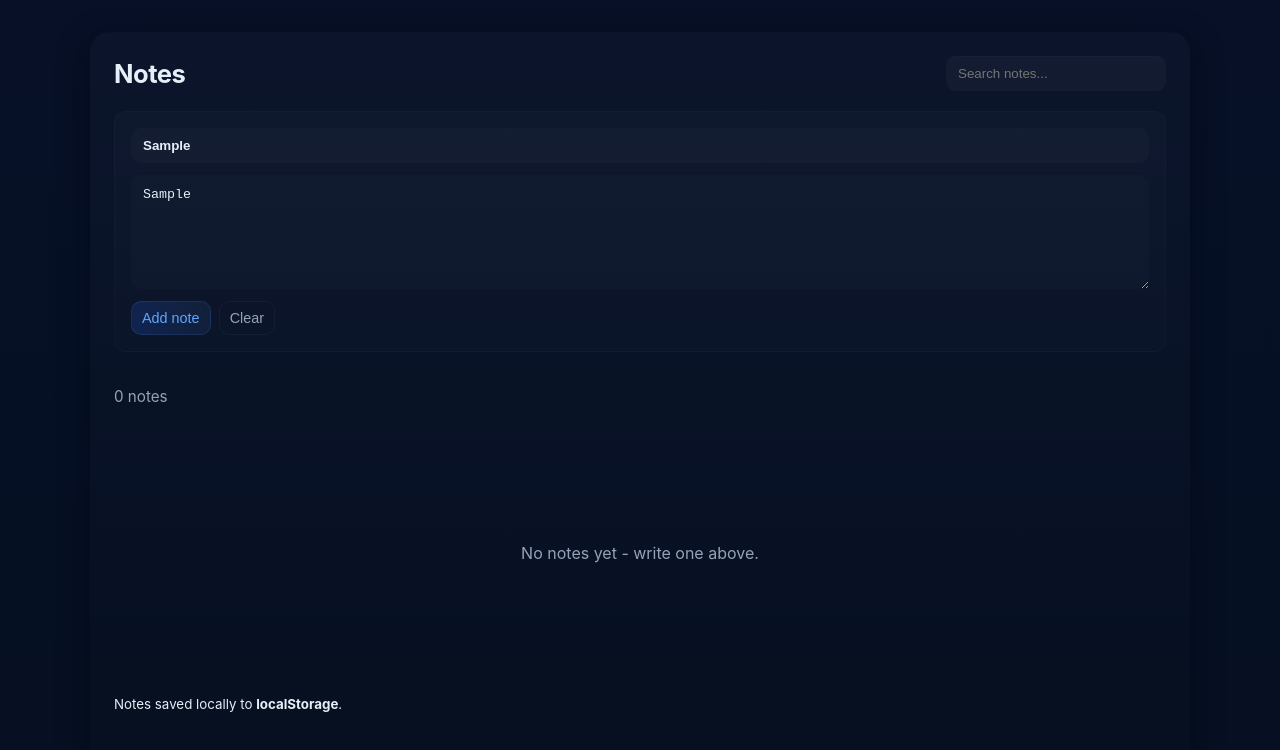
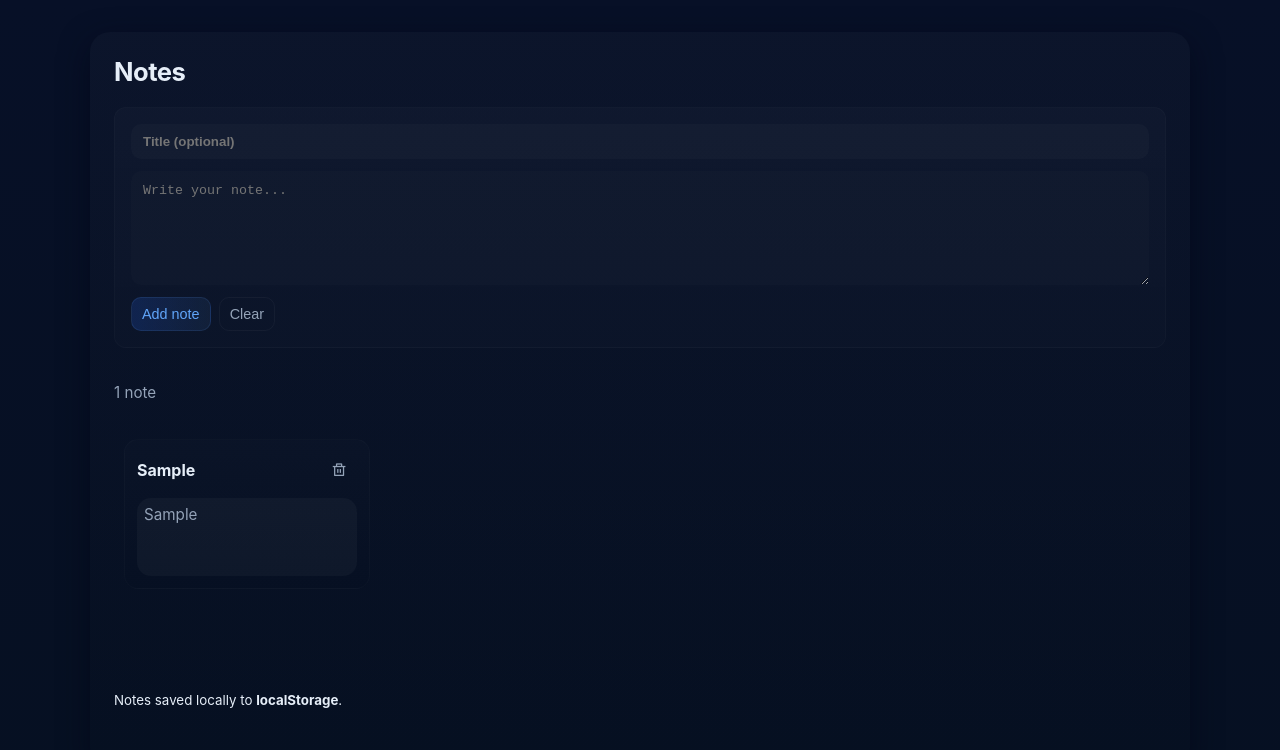
Before and after one commit to abdulkareem25/learning-dom, a plain HTML site: page index.html in a window 1280 px wide. Both pictures are taken after typing "Sample", "Sample" into the empty fields and a click on the button "Add note". Drawn offline with nearby package versions, Linux system fonts and the light colour scheme.

Commit message:
notes localstorage created

```diff
--- a/index.html
+++ b/index.html
@@ -11,16 +11,9 @@
   <main class="app" id="app" aria-labelledby="app-title">
     <header class="app-header">
       <h1 id="app-title">Notes</h1>
-
-      <div class="controls">
-        <label class="search-wrap" for="search">
-          <input id="search" class="search" type="search" placeholder="Search notes..." aria-label="Search notes" />
-        </label>
-      </div>
     </header>
 
     <section class="composer" aria-label="Create note">
-      <!-- JS: hook to read and write here -->
       <input id="note-title" class="note-title" type="text" placeholder="Title (optional)" aria-label="Note title" />
       <textarea id="note-body" class="note-body" rows="6" placeholder="Write your note..." aria-label="Note content"></textarea>
 
@@ -38,15 +31,7 @@
       </div>
 
       <ul id="notes-list" class="notes-list" role="list">
-        <!-- <li class="note-card" data-id="abc123">
-          <header class="note-head">
-            <h3 class="note-title-text">Title</h3>
-            <div class="note-actions">
-              <button class="icon-btn delete" data-action="delete" title="Delete"><i class="ri-delete-bin-line"></i></button>
-            </div>
-          </header>
-          <div class="note-body-text">how are you? today i am trying to create a notes application which </div>
-        </li> -->
+
       </ul>
     </section>
 
--- a/script.js
+++ b/script.js
@@ -317,20 +317,104 @@
 
 const notesListEl = document.getElementById('notes-list');
 const notesCountEl = document.getElementById('notes-count');
-const notesCount = notesListEl.childElementCount;
+const input = document.getElementById('note-title');
+const textarea = document.getElementById('note-body');
+const addBtn = document.getElementById('add-note');
+const clearBtn = document.getElementById('clear-composer');
+
+let notes = JSON.parse(localStorage.getItem('notes')) || [];
 
 function updateCount() {
+    const notesCount = notesListEl.childElementCount;
     notesCountEl.innerText = notesCount === 1 ? "1 note" : `${notesCount} notes`;
 }
-updateCount();
 
 function updateEmptyState() {
     notesListEl.classList.toggle('is-empty', notesListEl.childElementCount === 0)
 }
 updateEmptyState()
 
-// 10) Build a dynamic table that allows adding/editing/deleting rows
+function renderNotes(notes) {
 
-// 11) Make a search-able contact list
+    notesListEl.innerHTML = "";
 
-// 12) Create a theme switcher that persists user preference
+    const frag = document.createDocumentFragment();
+    notes.map((data, id) => {
+        const listEl = document.createElement('li');
+        listEl.classList.add('note-card');
+        listEl.dataset.index = id;
+
+        const headerEl = document.createElement('header');
+        headerEl.classList.add('note-head');
+
+        const titleEl = document.createElement('h3');
+        titleEl.classList.add('note-title-text');
+        titleEl.innerText = data.title || "";
+
+        const btns = document.createElement('div');
+        const delBtn = document.createElement('button');
+        delBtn.classList.add('icon-btn');
+        delBtn.classList.add('delete')
+        delBtn.dataset.action = 'delete';
+        delBtn.title = "Delete";
+        delBtn.innerHTML = `<i class="ri-delete-bin-line"></i>`;
+        btns.appendChild(delBtn);
+
+        headerEl.appendChild(titleEl);
+        headerEl.appendChild(btns);
+
+        const noteEl = document.createElement('div');
+        noteEl.classList.add('note-body-text');
+        noteEl.innerText = data.note;
+
+        listEl.appendChild(headerEl);
+        listEl.appendChild(noteEl);
+
+        frag.appendChild(listEl);
+    });
+    notesListEl.appendChild(frag);
+    updateCount();
+}
+
+renderNotes(notes);
+
+addBtn.addEventListener('click', () => {
+
+    let obj = {
+        title: "",
+        note: ""
+    };
+
+    if (input.value.trim() !== "") {
+        obj.title = input.value.trim();
+    }
+
+    if (textarea.value.trim() === "") return alert('you must write some note in the textarea!');
+
+    obj.note = textarea.value.trim();
+
+    notes.push(obj);
+
+    input.value = '';
+    textarea.value = '';
+
+    renderNotes(notes);
+
+    localStorage.setItem('notes', JSON.stringify(notes))
+
+});
+
+clearBtn.addEventListener('click', () => {
+    input.value = '';
+    textarea.value = '';
+});
+
+notesListEl.addEventListener('click', (e) => {
+    if (e.target.closest('.delete')) {
+        let noteEl = e.target.closest('li');
+        let index = Number(noteEl.dataset.index);
+        notes.splice(index, 1);
+        localStorage.setItem('notes', JSON.stringify(notes));
+        renderNotes(notes)
+    } else return
+});
--- a/style.css
+++ b/style.css
@@ -68,26 +68,6 @@ body {
     display: flex;
     align-items: center;
     gap: 12px;
-}
-
-/* Search */
-.search-wrap {
-    display: block
-}
-
-.search {
-    min-width: 220px;
-    padding: 10px 12px;
-    border-radius: 10px;
-    border: none;
-    background: var(--glass);
-    color: inherit;
-    outline: none;
-    box-shadow: inset 0 1px 0 rgba(255, 255, 255, 0.02);
-}
-
-.search:focus {
-    box-shadow: 0 0 0 var(--focus) rgba(96, 165, 250, 0.12);
 }
 
 .btn {
@@ -202,7 +182,7 @@ body {
     height: 150px;
     position: relative;
     overflow: hidden;
-    transition: transform .12s ease, box-shadow .12s ease;
+    transition: all 0.3s ease;
 }
 
 .note-card:hover {
@@ -213,7 +193,7 @@ body {
 .note-head {
     display: flex;
     justify-content: space-between;
-    align-items: flex-start;
+    align-items: center;
     gap: 8px;
 }
 
@@ -264,7 +244,7 @@ body {
 }
 
 .notes-list.is-empty::after {
-    content: "No notes yet - write one above.";
+    content: "No notes yet write one above.";
     display: flex;
     align-items: center;
     justify-content: center;
```
